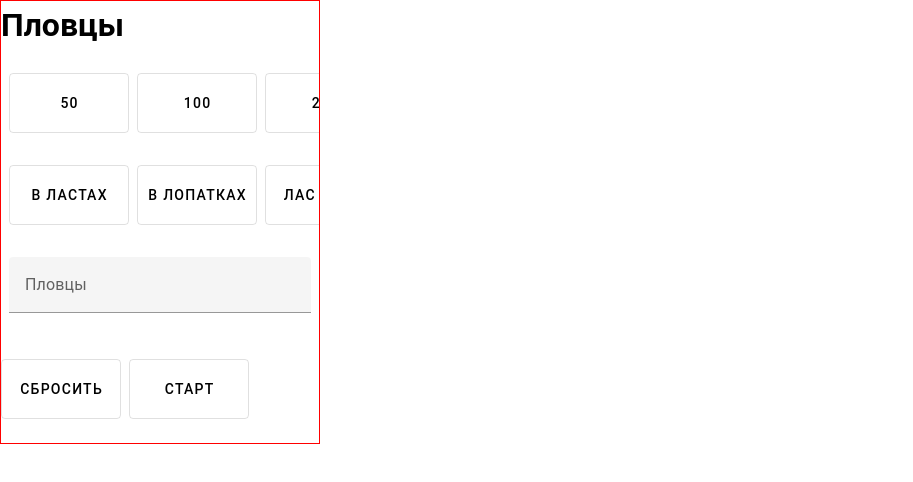
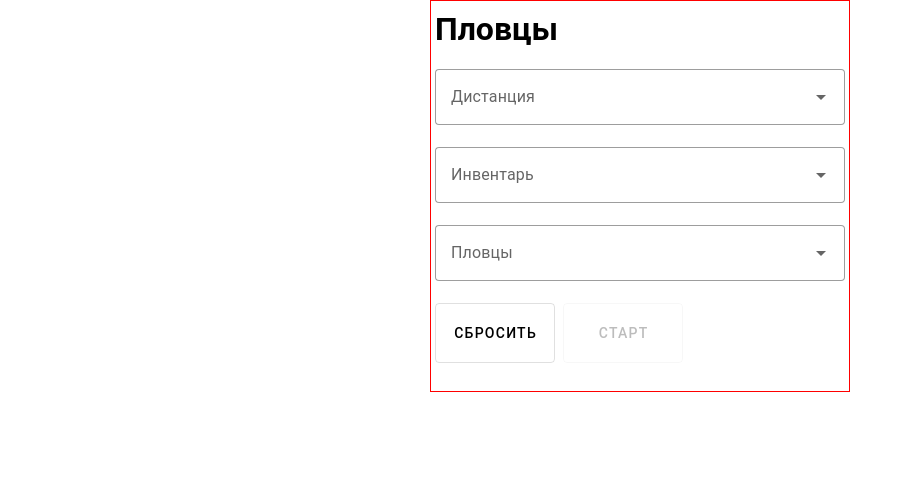
Before and after one commit to GrishinAnton/swimmers, a Vue app: page / in a window 1280 px wide. Shown: the top 482 px of the page, without its empty margins (0-913 px from the left). Built offline with nearby package versions, Linux system fonts and the light colour scheme.

Commit message:
Рефактор

```diff
--- a/index.html
+++ b/index.html
@@ -2,7 +2,7 @@
 <html lang="en">
   <head>
     <meta charset="UTF-8" />
-    <link rel="icon" type="image/svg+xml" href="/vite.svg" />
+    <link href="https://cdn.jsdelivr.net/npm/@mdi/font@5.x/css/materialdesignicons.min.css" rel="stylesheet">
     <meta name="viewport" content="width=device-width, initial-scale=1.0" />
     <title>Vite + Vue + TS</title>
   </head>
--- a/package.json
+++ b/package.json
@@ -4,7 +4,7 @@
   "version": "0.0.0",
   "type": "module",
   "scripts": {
-    "dev": "vite",
+    "dev": "vite --host",
     "build": "vue-tsc && vite build",
     "preview": "vite preview"
   },
--- a/src/App.vue
+++ b/src/App.vue
@@ -11,8 +11,14 @@
 
 <style scoped>
 .root {
+  min-width: 320px;
+  max-width: 420px;
+  width: 100%;
+
+  padding: 4px;
+
+  margin: auto;
+
   border: 1px solid red;
-  max-width: 320px;
-  width: 100%;
 }
 </style>
--- a/src/components/pages/Settings/Settings.vue
+++ b/src/components/pages/Settings/Settings.vue
@@ -1,10 +1,10 @@
 <template>
-  <Distance :changeDistance="changeDistance" />
-  <In :changeIn="changeIn" />
+  <Distance :changeDistance="changeDistance" :activeValue="settings.distance" />
+  <In :changeIn="changeIn" :activeValue="settings.in" />
   <Swimmers :changeSwimmers="changeSwimmers" :activeValue="settings.swimmers" />
   <div class="mb-6">
     <Button @click="resetSettingsHandler">Сбросить</Button>
-    <Button @click="goToStart">Старт</Button>
+    <Button :disabled="!canStart" @click="goToStart">Старт</Button>
   </div>
 </template>
 
@@ -16,28 +16,31 @@ import Distance from "../../ui/Distance/Distance.vue";
 import In from "../../ui/In/In.vue";
 import Swimmers from "../../ui/Swimmers/Swimmers.vue";
 import Button from "../../ui/Button/Button.vue";
-import { IDistance } from "../../common/dictionary/distance";
-import { IInha } from "../../common/dictionary/inha";
-import { ISwimmer } from "../../common/dictionary/swimmers";
+
 import {
   defaultSettings,
   useSettingsStore,
   ISettings,
 } from "../../../features/settings/storeSettings";
+import { computed } from "vue";
 
 const store = useSettingsStore();
-const settings = ref<ISettings>({ ...defaultSettings });
+const settings = ref<ISettings>(Object.assign({}, defaultSettings));
 const router = useRouter();
 
-const changeDistance = (distance: IDistance) => {
+const canStart = computed(() => {
+  return Boolean(settings.value.swimmers?.length) && settings.value.distance;
+});
+
+const changeDistance = (distance: number) => {
   settings.value.distance = distance;
 };
 
-const changeIn = (inha: IInha) => {
+const changeIn = (inha: number) => {
   settings.value.in = inha;
 };
 
-const changeSwimmers = (swimmer: ISwimmer[] | undefined) => {
+const changeSwimmers = (swimmer: number[] | undefined) => {
   settings.value.swimmers = swimmer ?? null;
 };
 
--- a/src/components/pages/Swim/Swim.vue
+++ b/src/components/pages/Swim/Swim.vue
@@ -25,7 +25,7 @@
         >
       </v-row>
     </v-card>
-    <div v-else>Сначала надо выбрать пловцов</div>
+    <div v-else>Сначала надо выбрать пловцов и дистанцию</div>
   </v-container>
   <div class="mb-6">
     <v-btn
@@ -44,6 +44,7 @@
 import { useRouter } from "vue-router";
 import Timer, { TTimerStatus } from "../../layout/Timer/Timer.vue";
 import { useSettingsStore } from "../../../features/settings/storeSettings";
+import { swimmers as swimmersData } from "../../common/dictionary/swimmers";
 import { ref, watchEffect, computed } from "vue";
 
 export interface ISwimData {
@@ -62,12 +63,19 @@ const swimmerData = ref<ISwimData[]>();
 
 watchEffect(() => {
   if (swimmers) {
-    swimmerData.value = swimmers.map((swim) => ({
-      swimId: swim.id,
-      swimName: swim.name,
-      timerStatus: "stop",
-      time: "",
-    }));
+    swimmerData.value = swimmers
+      .map((swim) => {
+        const swimmer = swimmersData.find((s) => s.id === swim);
+        if (swimmer) {
+          return {
+            swimId: swimmer?.id,
+            swimName: swimmer?.name,
+            timerStatus: "stop",
+            time: "",
+          };
+        }
+      })
+      .filter((val) => Boolean(val)) as ISwimData[];
   }
 });
 
--- a/src/components/ui/Distance/Distance.vue
+++ b/src/components/ui/Distance/Distance.vue
@@ -1,30 +1,25 @@
 <template>
-  <v-item-group
-    class="d-flex justify-sm-space-between px-2 pt-2 pb-6 overflow-x-auto"
-  >
-    <v-item v-for="n in distance" :key="n.id">
-      <v-btn
-        class="mr-2"
-        border
-        height="60"
-        variant="text"
-        width="120"
-        @click="() => props.changeDistance(n)"
-        >{{ n.distance }}</v-btn
-      >
-    </v-item>
-  </v-item-group>
+  <v-select
+    :items="distance"
+    item-title="distance"
+    item-value="id"
+    label="Дистанция"
+    variant="outlined"
+    clearable
+    :model-value="activeValue"
+    @update:model-value="(val) => changeDistance(val)"
+  />
 </template>
 
 <script setup lang="ts">
 import { distance } from "../../common/dictionary/distance";
 
-const props = defineProps({
-  changeDistance: {
-    type: Function,
-    required: true,
-  },
-});
+interface Props {
+  activeValue: number | null;
+  changeDistance: (distance: number) => void;
+}
+
+defineProps<Props>();
 </script>
 
 <style scoped></style>
--- a/src/components/ui/In/In.vue
+++ b/src/components/ui/In/In.vue
@@ -1,28 +1,23 @@
 <template>
-  <v-item-group
-    class="d-flex justify-sm-space-between px-2 pt-2 pb-6 overflow-x-auto"
-  >
-    <v-item v-for="n in inha" :key="n.id">
-      <v-btn
-        class="mr-2"
-        border
-        height="60"
-        variant="text"
-        width="120"
-        @click="() => props.changeIn(n)"
-        >{{ n.name }}</v-btn
-      >
-    </v-item>
-  </v-item-group>
+  <v-select
+    :items="inha"
+    item-title="name"
+    item-value="id"
+    label="Инвентарь"
+    variant="outlined"
+    clearable
+    :model-value="activeValue"
+    @update:model-value="(val) => changeIn(val)"
+  />
 </template>
 
 <script setup lang="ts">
 import { inha } from "../../common/dictionary/inha";
 
-const props = defineProps({
-  changeIn: {
-    type: Function,
-    required: true,
-  },
-});
+interface Props {
+  activeValue: number | null;
+  changeIn: (inha: number) => void;
+}
+
+defineProps<Props>();
 </script>
--- a/src/components/ui/Swimmers/Swimmers.vue
+++ b/src/components/ui/Swimmers/Swimmers.vue
@@ -1,26 +1,24 @@
 <template>
-  <v-item-group
-    class="d-flex justify-sm-space-between px-2 pt-2 pb-6 overflow-x-auto"
-  >
-    <v-combobox
+  <v-select
     :items="swimmers"
     item-title="name"
     item-value="id"
     label="Пловцы"
+    variant="outlined"
+    clearable
     multiple
     chips
     :model-value="activeValue"
     @update:model-value="(val) => changeSwimmers(val)"
   />
-  </v-item-group>
 </template>
 
 <script setup lang="ts">
-import { swimmers, ISwimmer } from "../../common/dictionary/swimmers";
+import { swimmers } from "../../common/dictionary/swimmers";
 
 interface Props {
-  activeValue: ISwimmer[] | null;
-  changeSwimmers: (val: ISwimmer[] | undefined) => void;
+  activeValue: number[] | null;
+  changeSwimmers: (val: number[] | undefined) => void;
 }
 
 defineProps<Props>();
--- a/src/features/settings/storeSettings.ts
+++ b/src/features/settings/storeSettings.ts
@@ -1,12 +1,9 @@
 import { defineStore } from "pinia";
-import { IDistance } from "../../components/common/dictionary/distance";
-import { IInha } from "../../components/common/dictionary/inha";
-import { ISwimmer } from "../../components/common/dictionary/swimmers";
 
 export interface ISettings {
-  distance: IDistance | null;
-  in: IInha | null;
-  swimmers: ISwimmer[] | null;
+  distance: number | null;
+  in: number | null;
+  swimmers: number[] | null;
 }
 
 export const defaultSettings: ISettings = {
@@ -16,7 +13,7 @@ export const defaultSettings: ISettings = {
 };
 
 export const useSettingsStore = defineStore("settings", {
-  state: (): ISettings => defaultSettings,
+  state: (): ISettings => ({ ...defaultSettings }),
   getters: {
     getState: (state) => state,
   },
```
Lines whose indentation alone changed are shown as unchanged.
